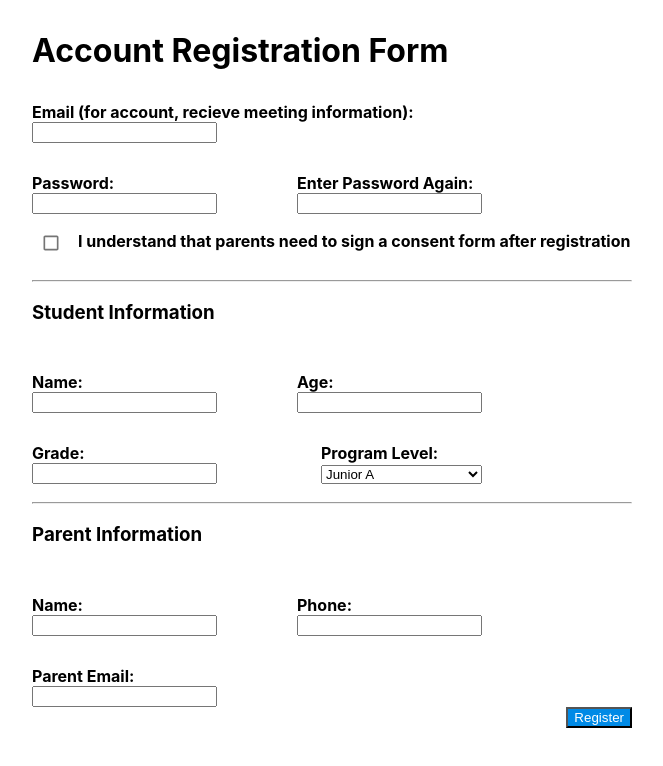
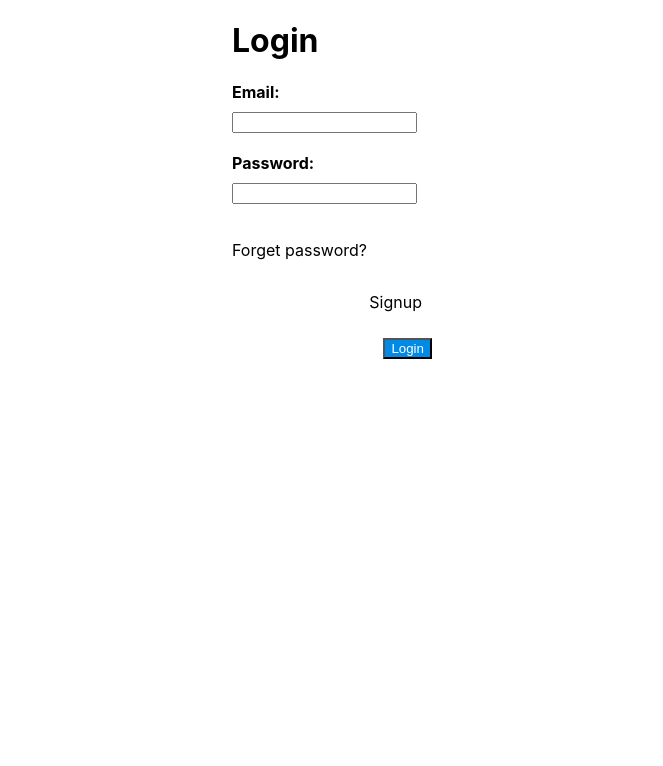
Before and after one commit to csc-536/tucson-math-circle-portal-, a React (Create React App) app in the folder frontend/: page /signup in a window 1280 px wide. Shown: the top 766 px of the page, without its empty margins (308-971 px from the left). Built offline with nearby package versions, Linux system fonts and the light colour scheme.

Commit message:
Login page started

```diff
--- a/frontend/src/App.js
+++ b/frontend/src/App.js
@@ -1,11 +1,11 @@
 import logo from "./logo.svg";
 import "./App.css";
-import Registration from "./registration/registration.js"
+import Login from "./login/login";
+// import Registration from "./registration/registration";
 
 function App() {
-  return (
-    <Registration/>
-  );
+  return <Login />;
+  // return <Registration />;
 }
 
 export default App;
--- /dev/null
+++ b/frontend/src/login/login.css
@@ -0,0 +1,28 @@
+form {
+  margin: 0 auto;
+  max-width: 200px;
+}
+label {
+  font-weight: bold;
+  /*padding-top: 40px;*/
+}
+input {
+  display: block;
+  margin-bottom: 20px;
+  margin-top: 10px;
+}
+#login {
+  clear: both;
+  float: right;
+  margin-bottom: 50px;
+  color: white;
+  background-color: #008ae6;
+}
+.col1 {
+  float: left;
+  margin-right: 10px;
+}
+.col2 {
+  float: right;
+  margin-right: 10px;
+}
--- /dev/null
+++ b/frontend/src/login/login.js
@@ -0,0 +1,25 @@
+import "./login.css";
+function Login(props) {
+  return (
+    <form>
+      <h1>Login</h1>
+      <label>
+        Email:
+        <input type="text" name="Email" />
+      </label>
+      <label>
+        Password:
+        <input type="password" name="password" />
+      </label>
+      <p className="col1" id="fgtPasswrd">
+        Forget password?
+      </p>
+      <p className="col2" id="signUp">
+        Signup
+      </p>
+      <input id="login" type="submit" value="Login" />
+    </form>
+  );
+}
+
+export default Login;
--- /dev/null
+++ b/frontend/src/registration/accountInfo.js
@@ -0,0 +1,20 @@
+function AccInfo(props) {
+  return (
+    <div id="accountInfo">
+      <label>
+        Email (for account, recieve meeting information):
+        <input type="text" name="email" />
+      </label>
+      <label id="password" className="col1">
+        Password:
+        <input type="password" name="password" />
+      </label>
+      <label id="re-password" className="col2">
+        Enter Password Again:
+        <input type="password" name="re-password" />
+      </label>
+    </div>
+  );
+}
+
+export default AccInfo;
--- /dev/null
+++ b/frontend/src/registration/checkBox.js
@@ -0,0 +1,23 @@
+import TextField from "@material-ui/core/TextField";
+import Autocomplete from "@material-ui/lab/Autocomplete";
+import Checkbox from "@material-ui/core/Checkbox";
+import CheckBoxOutlineBlankIcon from "@material-ui/icons/CheckBoxOutlineBlank";
+import CheckBoxIcon from "@material-ui/icons/CheckBox";
+
+const icon = <CheckBoxOutlineBlankIcon fontSize="small" />;
+const checkedIcon = <CheckBoxIcon fontSize="small" />;
+
+function CheckBox(props) {
+  return (
+    <div id="checkbox">
+      <Checkbox
+        icon={icon}
+        checkedIcon={checkedIcon}
+        style={{ marginRight: 8 }}
+      />
+      I understand that parents need to sign a consent form after registration
+    </div>
+  );
+}
+
+export default CheckBox;
--- /dev/null
+++ b/frontend/src/registration/parentInfo.js
@@ -0,0 +1,22 @@
+function ParentInfo(props) {
+  return (
+    <div id="parentInformation">
+      <hr />
+      <h3>Parent Information</h3>
+      <label className="col1">
+        Name:
+        <input type="text" name="pname" />
+      </label>
+      <label className="col2">
+        Phone:
+        <input type="text" name="phone" />
+      </label>
+      <label className="col1">
+        Parent Email:
+        <input type="text" name="pemail" />
+      </label>
+    </div>
+  );
+}
+
+export default ParentInfo;
--- a/frontend/src/registration/registration.css
+++ b/frontend/src/registration/registration.css
@@ -5,11 +5,12 @@ form {
 
 label {
   font-weight: bold;
-	margin-top: 30px;
 }
 
 input {
   display: block;
+  margin-bottom: 20px;
+  margin-top: 10px;
 }
 
 div {
--- a/frontend/src/registration/registration.js
+++ b/frontend/src/registration/registration.js
@@ -1,83 +1,20 @@
-import TextField from '@material-ui/core/TextField';
-import Autocomplete from '@material-ui/lab/Autocomplete';
-import Checkbox from '@material-ui/core/Checkbox';
-import CheckBoxOutlineBlankIcon from '@material-ui/icons/CheckBoxOutlineBlank';
-import CheckBoxIcon from '@material-ui/icons/CheckBox';
-import './registration.css'
-
-const icon = <CheckBoxOutlineBlankIcon fontSize="small" />;
-const checkedIcon = <CheckBoxIcon fontSize="small" />
+import "./registration.css";
+import AccInfo from "./accountInfo";
+import CheckBox from "./checkBox";
+import StudentInfo from "./studentInfo";
+import ParentInfo from "./parentInfo";
 
 function Registration(props) {
-	return (
-		<form>
-			<h1>Account Registration Form</h1>
-			<div id="accountInfo">
-				<label>
-				    Email (for account, recieve meeting information):
-				    <input type="text" name="email" />
-				</label>
-				<label id="password" className="col1">
-					Password:
-					<input type="password" name="password" />
-				</label>
-				<label id="re-password" className="col2">
-					Enter Password Again:
-					<input type="password" name="re-password" />
-				</label>
-			</div>
-			<div id="checkbox">
-				<Checkbox
-              		icon={icon}
-             		checkedIcon={checkedIcon}
-              		style={{ marginRight: 8 }}
-            	/>
-				I understand that parents need to sign a consent form after registration
-			</div>
-			<div id="studentInformation">
-				<hr />
-				<h3>Student Information</h3>
-				<label className="col1">
-				    Name:
-				    <input type="text" name="sname" />
-				</label>
-				<label className="col2">
-					Age:
-					<input type="text" name="age" />
-				</label>
-				<label className="col1">
-					Grade:
-					<input type="text" name="grade" />
-				</label>
-				<label className="col2">
-					Program Level:
-					<br />
-					<select>
-						<option value='juniorA'>Junior A</option>
-						<option value='juniorB'>Junior B</option>
-						<option value='senior'>Senior</option>
-					</select>
-				</label>
-			</div>
-			<div id="parentInformation">
-			<hr />
-				<h3>Parent Information</h3>
-				<label className="col1">
-				    Name:
-				    <input type="text" name="pname" />
-				</label>
-				<label className="col2">
-					Phone:
-					<input type="text" name="phone" />
-				</label>
-				<label className="col1">
-					Parent Email:
-					<input type="text" name="pemail" />
-				</label>
-			</div>
-			<input id="reg" type="submit" value="Register" />
-		</form>
-	)
+  return (
+    <form>
+      <h1>Account Registration Form</h1>
+      <AccInfo />
+      <CheckBox />
+      <StudentInfo />
+      <ParentInfo />
+      <input id="reg" type="submit" value="Register" />
+    </form>
+  );
 }
 
-export default Registration
+export default Registration;
--- /dev/null
+++ b/frontend/src/registration/studentInfo.js
@@ -0,0 +1,31 @@
+function StudentInfo(props) {
+  return (
+    <div id="studentInformation">
+      <hr />
+      <h3>Student Information</h3>
+      <label className="col1">
+        Name:
+        <input type="text" name="sname" />
+      </label>
+      <label className="col2">
+        Age:
+        <input type="text" name="age" />
+      </label>
+      <label className="col1">
+        Grade:
+        <input type="text" name="grade" />
+      </label>
+      <label className="col2">
+        Program Level:
+        <br />
+        <select>
+          <option value="juniorA">Junior A</option>
+          <option value="juniorB">Junior B</option>
+          <option value="senior">Senior</option>
+        </select>
+      </label>
+    </div>
+  );
+}
+
+export default StudentInfo;
```
Lines whose indentation alone changed are shown as unchanged.
